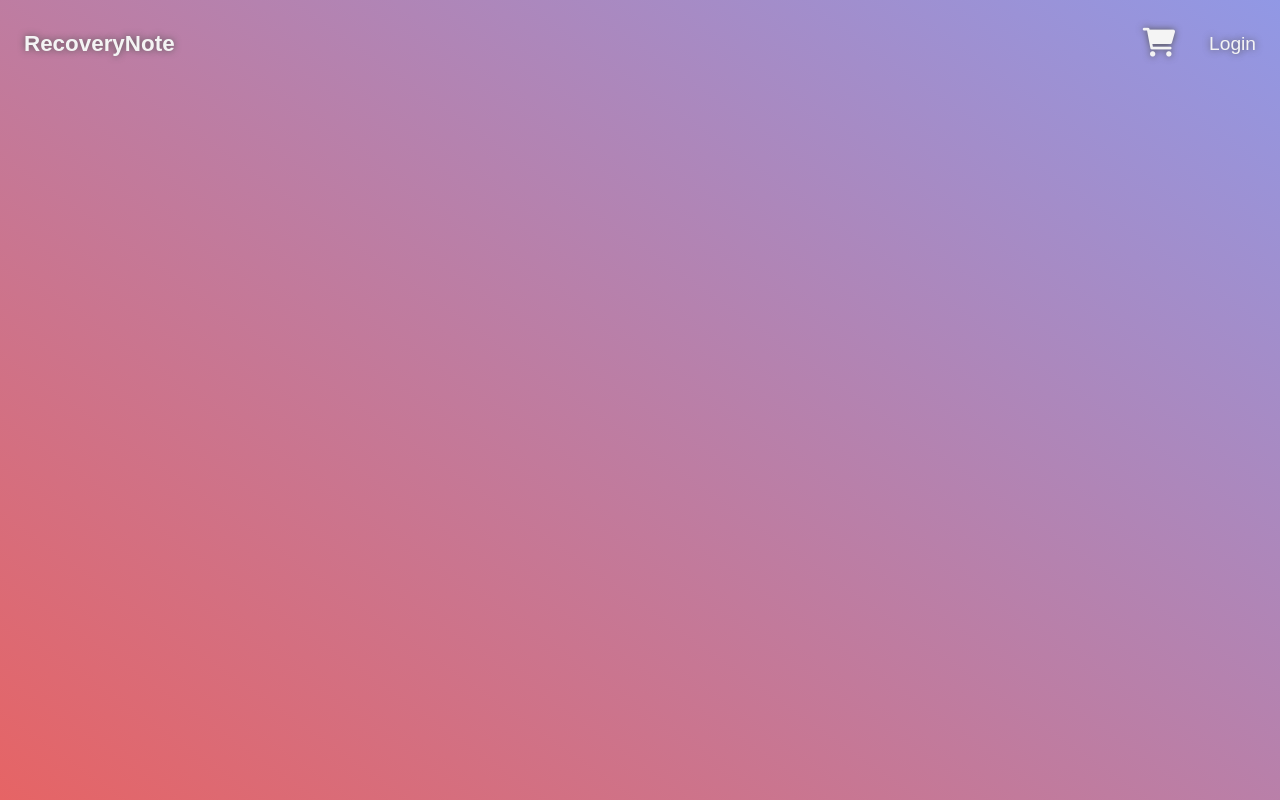
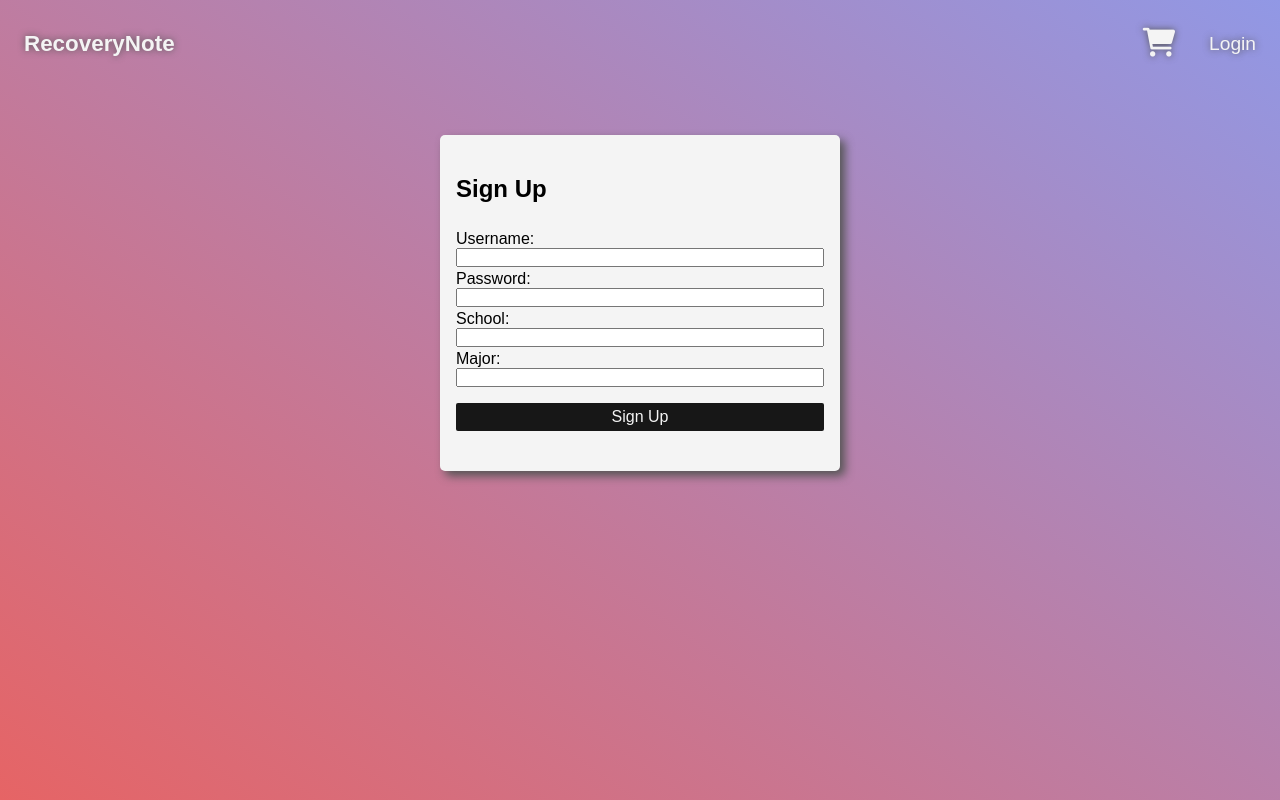
Before and after one commit to TamirRasheed/RecoveryNote, a React (Create React App) app in the folder application/frontend/: page /signup in a window 1280 px wide. Built offline with nearby package versions, Linux system fonts and the light colour scheme; the HTML template or start-up script is replaced by a standard one.

Commit message:
Sign up page and Link on App.js/Login page

```diff
--- a/application/frontend/src/App.js
+++ b/application/frontend/src/App.js
@@ -12,6 +12,8 @@ import HomeScreen from './screens/HomeScreen';
 import ProductScreen from './screens/ProductScreen';
 import CartScreen from './screens/CartScreen';
 import LoginScreen from './screens/LoginScreen';
+import SignupScreen from './screens/SignupScreen';
+
 
 function App() {
   const [sideToggle, setSideToggle] = useState(false);
@@ -27,6 +29,7 @@ function App() {
           <Route exact path='/product/:id' component={ProductScreen} />
           <Route exact path='/cart' component={CartScreen} />
           <Route exact path='/login' component={LoginScreen} />
+          <Route exact path='/signup' component={SignupScreen} />
         </Switch>
       </main>
     </Router>
--- a/application/frontend/src/screens/LoginScreen.js
+++ b/application/frontend/src/screens/LoginScreen.js
@@ -1,4 +1,5 @@
 import './LoginScreen.css';
+import { Link } from 'react-router-dom';
 
 const LoginScreen = () => {
   return (
@@ -16,7 +17,7 @@ const LoginScreen = () => {
         <input className='login__button' type='submit' value='Sign In' />
       </form>
       <p className='loginscreen_footer'>
-        Don't have an account? Click here to <a href='#'>Sign Up</a>
+      Don't have an account? Click here to <Link to="signup" > Sign Up </Link>
       </p>
     </div>
   );
--- /dev/null
+++ b/application/frontend/src/screens/SignupScreen.css
@@ -0,0 +1,45 @@
+.signupscreen {
+    max-width: 400px;
+    margin: 3rem auto;
+    padding: 1rem 1rem;
+    background-color: #f4f4f4;
+    box-shadow: 5px 5px 10px #555;
+    border-radius: 5px;
+  }
+
+  .signupscreen > * {
+    margin: 1.5rem 0;
+  }
+
+  .signup__title {
+    text-align: center;
+  }
+
+  .signupscreen__form {
+    display: flex;
+    flex-direction: column;
+  }
+
+  .signupscreen__form > label {
+    display: flex;
+    margin-top: 3px;
+    flex-direction: column;
+  }
+
+  .signupscreen__form > .signup__button {
+    margin-top: 1rem;
+    padding: 5px;
+    border: none;
+    border-radius: 2px;
+    background-color: #171717;
+    color: #f4f4f4;
+    font-size: 1rem;
+  }
+
+  .signupscreen__form > .signup__button:hover {
+    background-color: #373737;
+  }
+
+  .signupscreen_footer {
+    text-align: center;
+  }
--- /dev/null
+++ b/application/frontend/src/screens/SignupScreen.js
@@ -0,0 +1,43 @@
+import './SignupScreen.css';
+
+
+const SignupScreen = () => {
+  return (
+
+    <div className='signupscreen'>
+      <h2 className='signupscreen__title'>Sign Up</h2>
+      <form className='signupscreen__form'>
+        <label for='signup__username'>
+          Username:
+          <input type='text' id='signup__username' name='signup__username' />
+        </label>
+
+        <label for='signup__password'>
+          Password:
+          <input type='password' id='signup__password' name='signup__password' />
+        </label>
+
+        <label for='school__name'>
+            School:
+            <input type='text' id='school__name' name='school__name' />
+            </label>
+
+         <label for='major__name'>
+            Major:
+            <input type='text' id='major__name' name='major__name' />
+            </label>
+
+
+        <input className='signup__button' type='submit' value='Sign Up' />
+
+
+
+      </form>
+
+    </div>
+
+
+  );
+};
+
+export default SignupScreen;
--- a/application/package.json
+++ b/application/package.json
@@ -16,7 +16,8 @@
   "dependencies": {
     "dotenv": "^10.0.0",
     "express": "^4.17.1",
-    "mongoose": "^6.0.12"
+    "mongoose": "^6.0.12",
+    "react-scripts": "^4.0.3"
   },
   "devDependencies": {
     "concurrently": "^6.3.0",
```
Also changed, not shown: 2 other files (tests, documents, lock files or other folders).
